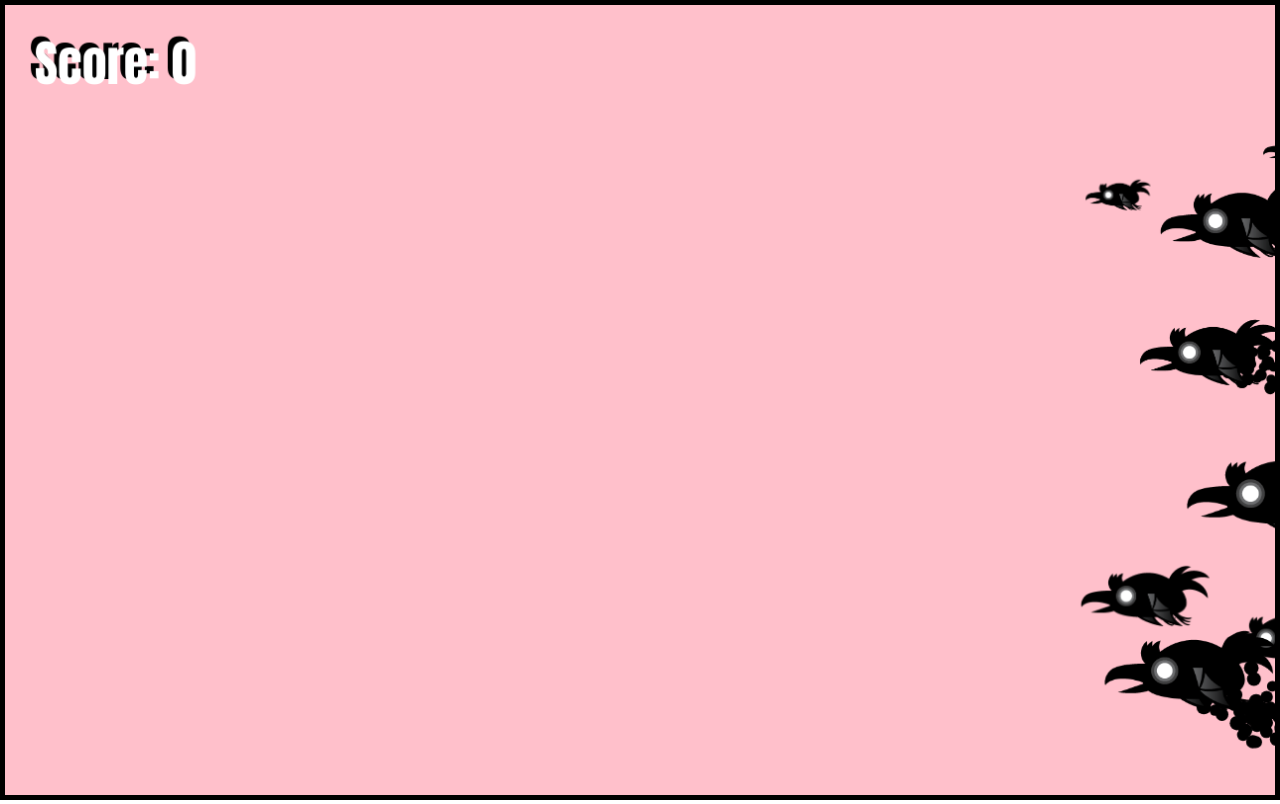
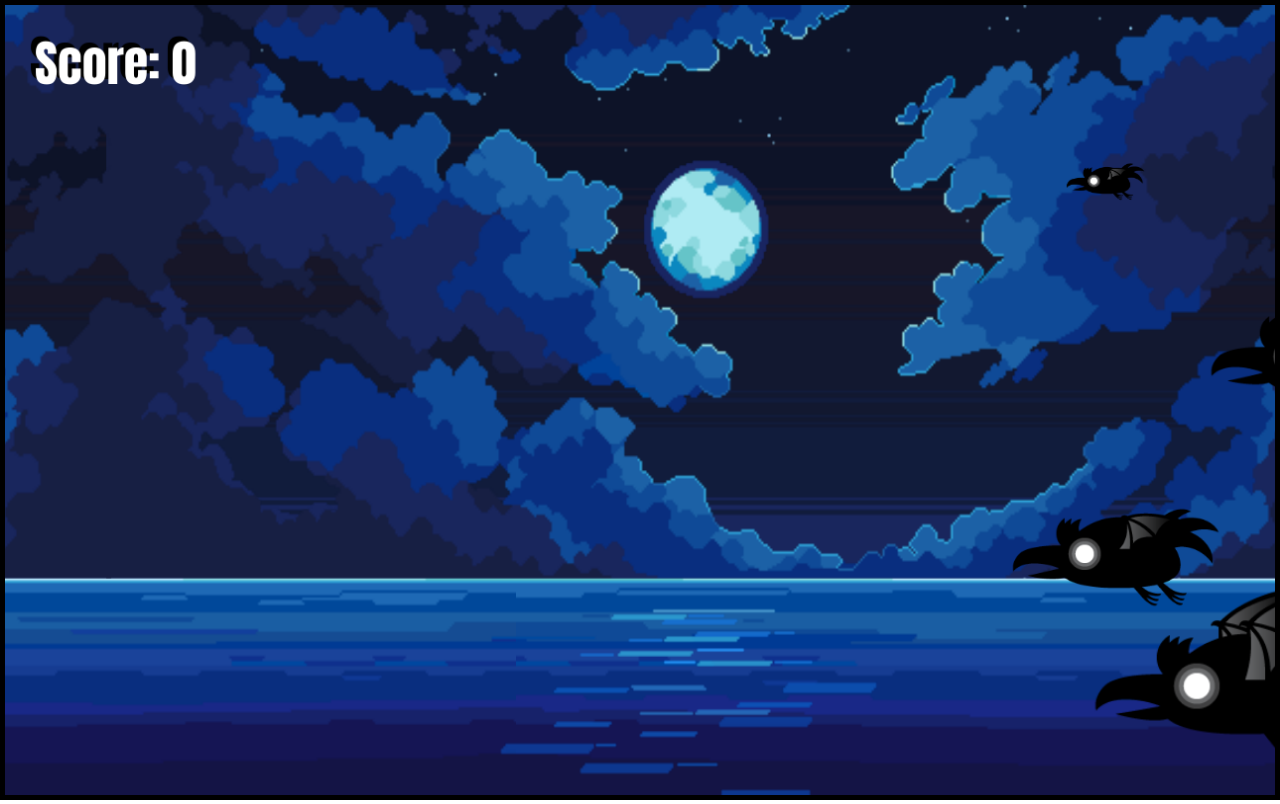
Before and after one commit to Ayush-2001-Dhanraj/point-box-colli-js-game, a plain HTML site: page index.html in a window 1280 px wide. Drawn offline with Linux system fonts and the light colour scheme; animation ran at ten frames a second.

Commit message:
Add ocean background

```diff
--- a/app.js
+++ b/app.js
@@ -13,13 +13,25 @@ ctx.font = "50px Impact";
 
 let score = 0;
 let timeToNextRaven = 0;
-let ravenInterval = 500;
+let ravenInterval = 1000;
 let lastTime = 0;
 let gameOver = false;
+let x = 0;
 
 let ravens = [];
 let hits = [];
 let particles = [];
+
+const imageLayer1 = new Image();
+imageLayer1.src = "ocean1.png";
+const imageLayer2 = new Image();
+imageLayer2.src = "ocean2.png";
+const imageLayer3 = new Image();
+imageLayer3.src = "ocean3.png";
+const imageLayer4 = new Image();
+imageLayer4.src = "ocean4.png";
+
+const imageLayers = [imageLayer1, imageLayer2, imageLayer3, imageLayer4];
 
 const createColor = (r, g, b) => {
   return "rgb(" + r + "," + g + "," + b + ")";
@@ -29,12 +41,12 @@ class Raven {
   constructor() {
     this.spriteHeight = 194;
     this.spriteWidth = 271;
-    this.sizeModifier = Math.random() * 0.5 + 0.2;
+    this.sizeModifier = Math.random() * 1 + 0.2;
     this.width = this.spriteWidth * this.sizeModifier;
     this.height = this.spriteHeight * this.sizeModifier;
     this.x = CANVAS_WIDTH;
     this.y = Math.random() * (CANVAS_HEIGHT - this.height);
-    this.directionX = Math.random() * 2 + 4;
+    this.directionX = Math.random() * 10 + 4;
     this.directionY = Math.random() * 10 - 5;
     this.markedForRemoval = false;
     this.image = new Image();
@@ -172,6 +184,50 @@ class Particle {
   }
 }
 
+class Layer {
+  constructor(image, speedModifier, isStationary, canHide = false) {
+    this.image = image;
+    this.speedModifier = speedModifier;
+    this.speed = speedModifier;
+    this.x = 0;
+    this.y = 0;
+    this.width = CANVAS_WIDTH;
+    this.height = CANVAS_HEIGHT;
+    this.isStationary = isStationary;
+    this.canHide = canHide;
+  }
+  update(deltaTime) {
+    if (this.x > this.width) this.x = 0;
+    else this.x += this.speed;
+  }
+  draw() {
+    if (this.x > this.width / 2 && this.canHide) {
+    } else {
+      ctx.drawImage(
+        this.image,
+        !this.isStationary ? this.x : 0,
+        this.y,
+        this.width,
+        this.height
+      );
+      ctx.drawImage(
+        this.image,
+        !this.isStationary ? this.x - this.width + 5 : 0,
+        this.y,
+        this.width,
+        this.height
+      );
+    }
+  }
+}
+
+const backgroundLayers = [
+  new Layer(imageLayer1, 10, false),
+  new Layer(imageLayer2, 1, true),
+  new Layer(imageLayer3, 2, false),
+  new Layer(imageLayer4, 2, true, true),
+];
+
 const r = new Raven();
 
 function drawScore() {
@@ -227,8 +283,7 @@ function animate(timestamp) {
       return a.width - b.width;
     });
   }
-  drawScore();
-  [...particles, ...ravens, ...hits].forEach((obj) => {
+  [...backgroundLayers, ...particles, ...ravens, ...hits].forEach((obj) => {
     obj.update(deltaTime);
     obj.draw();
   });
@@ -236,9 +291,11 @@ function animate(timestamp) {
   ravens = ravens.filter((raven) => !raven.markedForRemoval);
   hits = hits.filter((exp) => !exp.markedForRemoval);
   particles = particles.filter((par) => !par.markedForRemoval);
+  drawScore();
 
-  if (!gameOver) requestAnimationFrame(animate);
-  else drawGameOver();
+  // if (!gameOver)
+  requestAnimationFrame(animate);
+  // else drawGameOver();
 }
 
 animate(0);
--- a/styles.css
+++ b/styles.css
@@ -18,10 +18,10 @@ body {
     height: 100%;
     top: 0;
     left: 0;
-    background-color: pink;
+    /* background-color: pink; */
     border: 5px solid black;
 }
 
 #collisionCanvas {
-    visibility: hidden;
+    /* visibility: hidden; */
 }
```
Also changed, not shown: ocean1.png (added), ocean2.png (added), ocean3.png (added), ocean4.png (added), ocean5.png (added).
